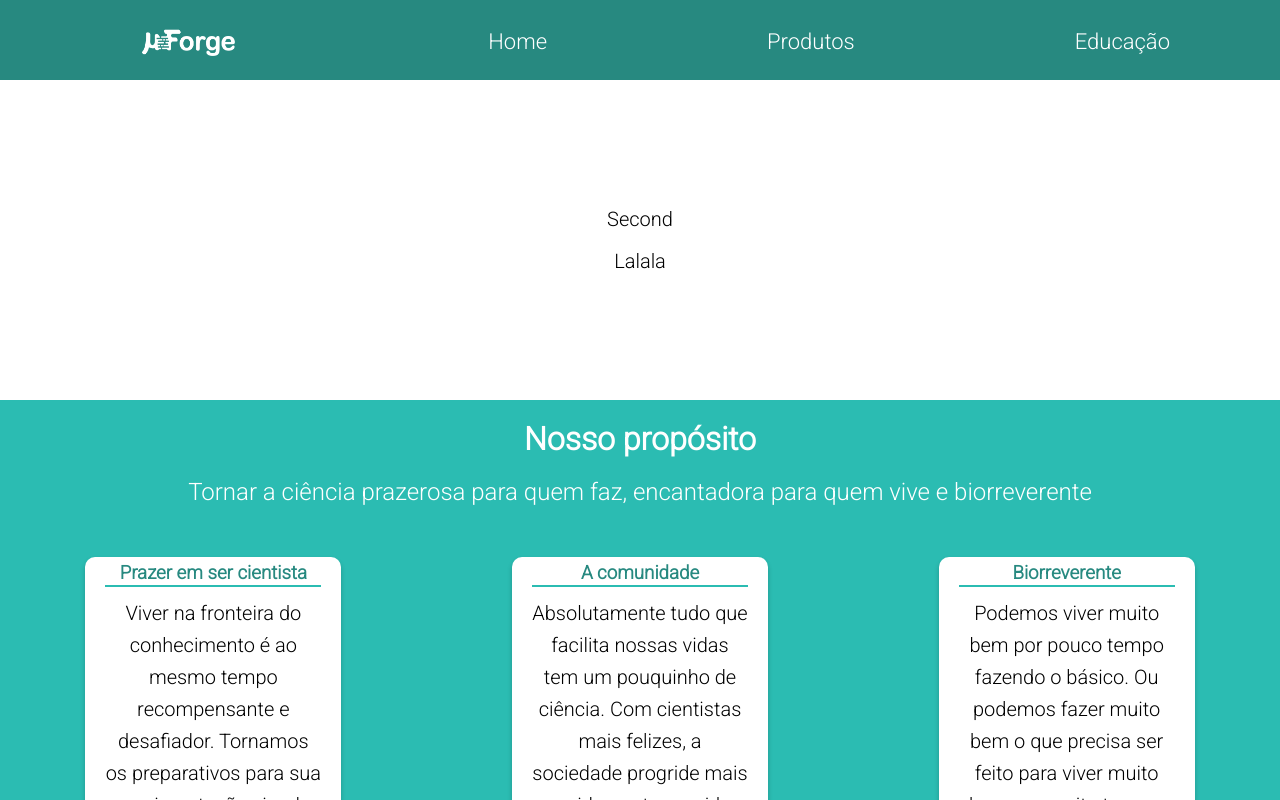
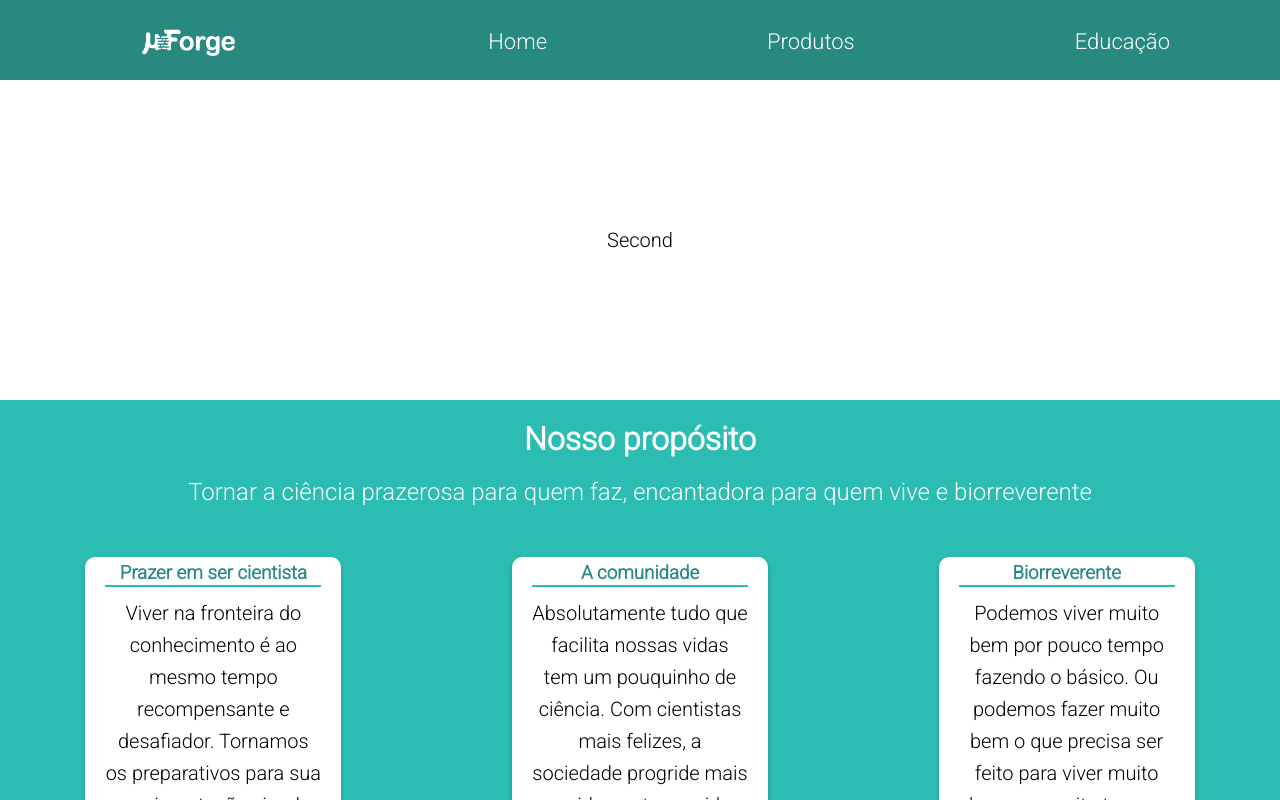
Before and after one commit to Matt-BF/uforge-next-site, a Next.js app: page / in a window 1280 px wide. Shown: the top 800 px of the page. Built offline with nearby package versions, Linux system fonts and the light colour scheme.

Commit message:
changed carousel slide to excerpt preview

```diff
--- a/components/CarouselSlide.js
+++ b/components/CarouselSlide.js
@@ -1,18 +1,16 @@
-import stylesCarousel from '../styles/Carousel.module.css'
-import Link from 'next/link'
+import stylesCarousel from "../styles/Carousel.module.css";
+import Link from "next/link";
 const CarouselSlide = ({ news }) => {
+  return (
+    <Link href="/carousel/[id]" as={`/carousel/${news.id}`}>
+      <a className={`${stylesCarousel.galleryCell}`}>
+        <div>
+          <p>{news.title}</p>
+          <p>{news.excerpt}</p>
+        </div>
+      </a>
+    </Link>
+  );
+};
 
-    return (
-        <Link href='/carousel/[id]' as={`/carousel/${news.id}`}>
-            <a className={`${stylesCarousel.galleryCell}`} >
-                <div >
-                    <p>{news.title}</p>
-                    <p>{news.text}</p>
-                </div>
-            </a>
-        </Link>
-
-    )
-}
-
-export default CarouselSlide
+export default CarouselSlide;
--- a/data.js
+++ b/data.js
@@ -57,18 +57,21 @@ export const allNews = [
     id: "1",
     backgroundImg: "",
     title: "Hello",
+    excerpt: " ",
     text: " ",
   },
   {
     id: "2",
     backgroundImg: "",
     title: "Second",
+    excerpt: " ",
     text: "Lalala",
   },
   {
     id: "3",
     backgroundImg: "",
     title: "Thierry",
+    excerpt: " ",
     text: "Cu de frango",
   },
 ];
```
